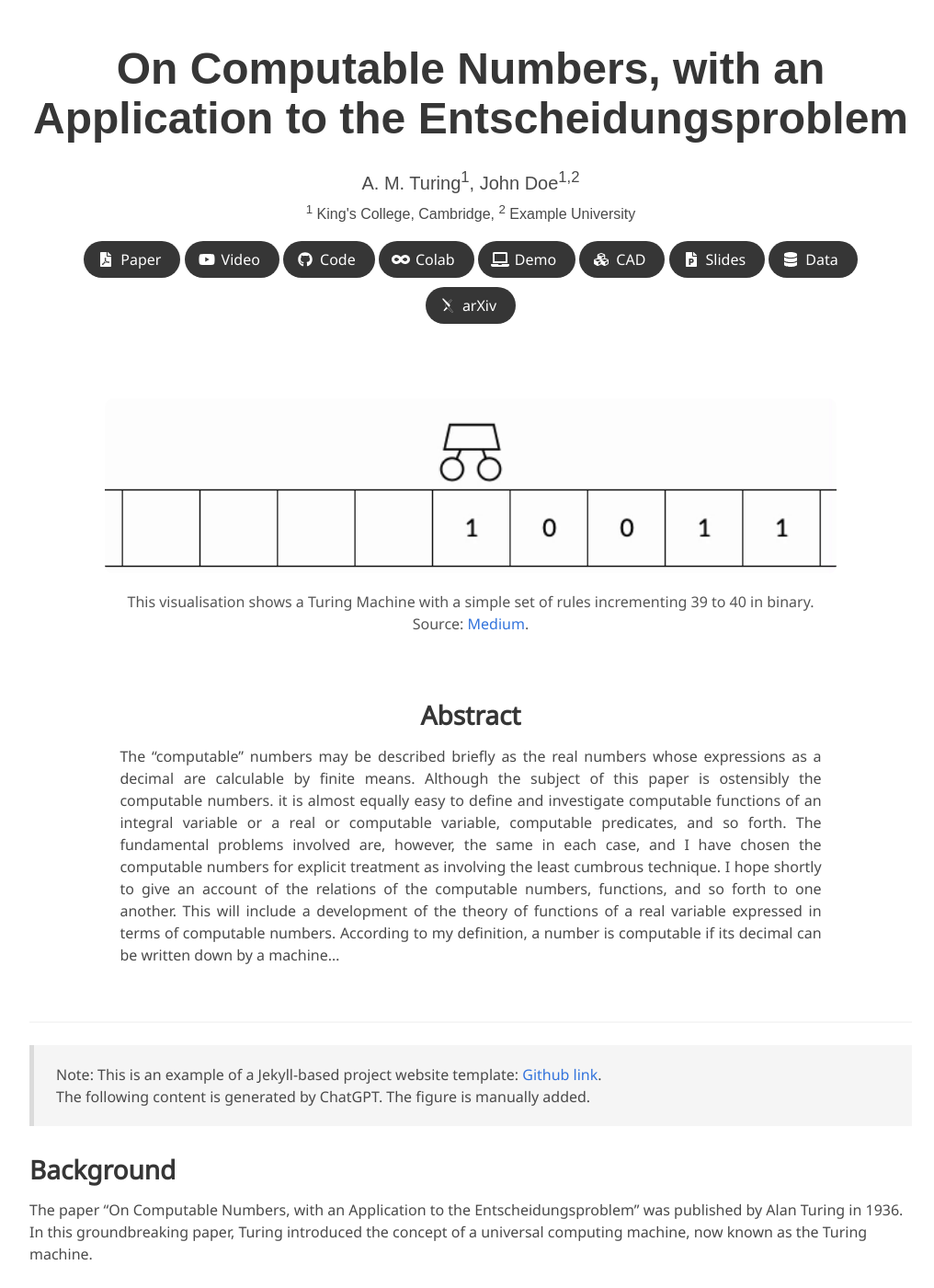
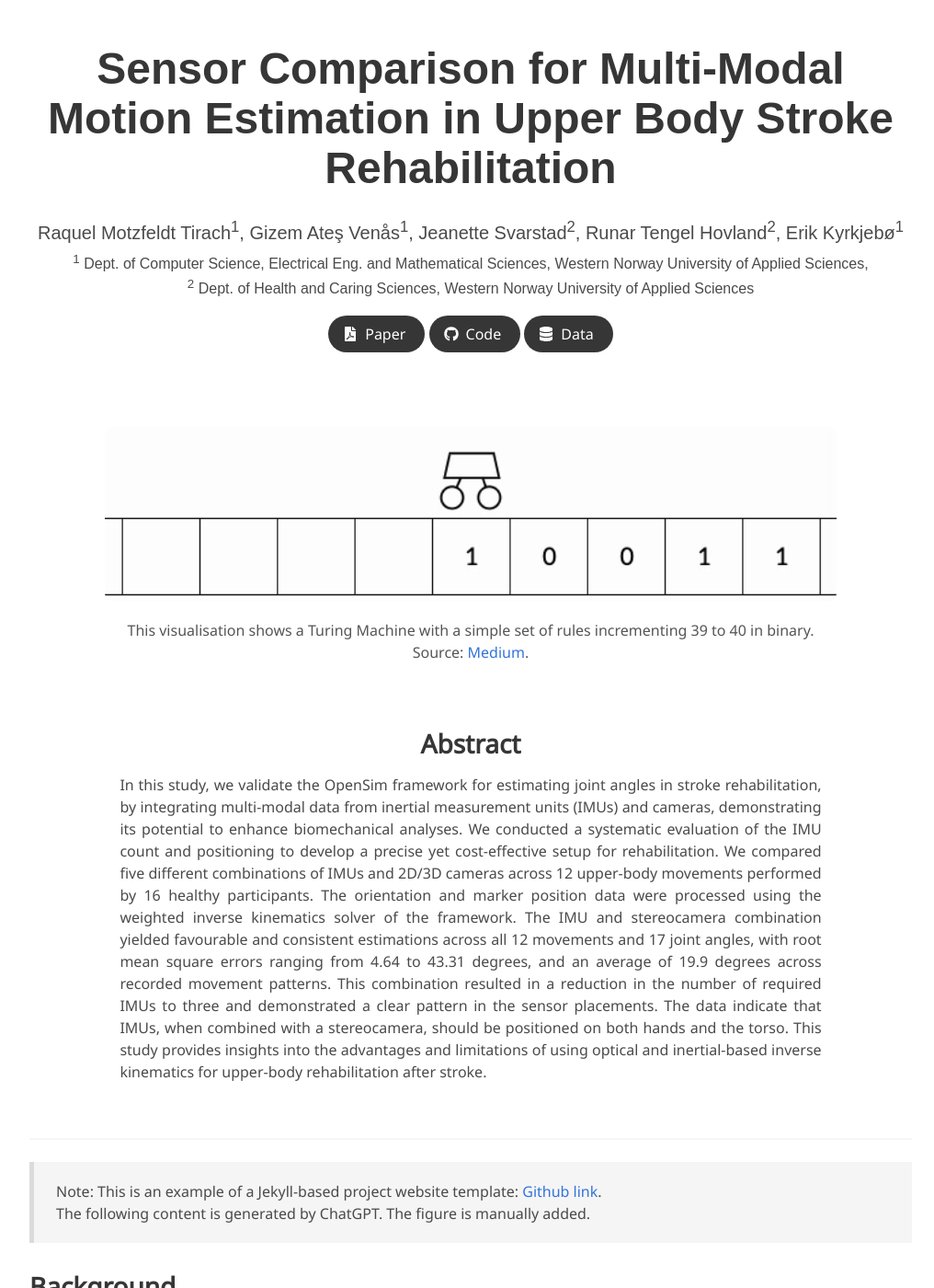
Before and after one commit to RaquelMotzfeldtTirach/Sensor_Comparison_Paper_2026, a Jekyll site: the page built from index.md, in a window 1280 px wide and 1400 px high. Shown: the whole window at 92% size, without its empty margins (128-1144 px from the left). Built offline with Jekyll 4.4.1, drawn with Linux system fonts in a browser that asks for light colours; some web fonts are replaced; some of the changed text lies outside the part shown.

Commit message:
started project

```diff
--- a/index.md
+++ b/index.md
@@ -2,28 +2,28 @@
 layout: project_page
 permalink: /
 
-title: On Computable Numbers, with an Application to the Entscheidungsproblem
+title: Sensor Comparison for Multi-Modal Motion Estimation in Upper Body Stroke Rehabilitation
 authors:
-  - name: A. M. Turing
+  - name: Raquel Motzfeldt Tirach
     affils: [1]
-  - name: John Doe
-    affils: [1,2]
+  - name: Gizem Ateş Venås
+    affils: [1]
+  - name: Jeanette Svarstad
+    affils: [2]
+  - name: Runar Tengel Hovland
+    affils: [2]
+  - name: Erik Kyrkjebø
+    affils: [1]
 
 affiliations:
   - id: 1
-    name: King's College, Cambridge
+    name: Dept. of Computer Science, Electrical Eng. and Mathematical Sciences, Western Norway University of Applied Sciences
   - id: 2
-    name: Example University
+    name: Dept. of Health and Caring Sciences, Western Norway University of Applied Sciences
 
 paper: https://www.cs.virginia.edu/~robins/Turing_Paper_1936.pdf
-video: https://www.youtube.com/results?search_query=turing+machine
-code: https://github.com/topics/turing-machines
-data: https://huggingface.co/docs/datasets
-arxiv: https://arxiv.org/abs/1234.56789
-colab: https://colab.research.google.com/
-demo: https://example.com/demo
-slides: https://example.com/slides.pdf
-cad: https://example.com/cadfile
+code: https://github.com/RaquelMotzfeldtTirach/IMU_and_markers_IK_OpenSim
+data: https://dataverse.no/dataset.xhtml?persistentId=doi:10.18710/4EWI6I
 
 eyecatcher_media:
   image: /static/image/turing_machine.gif
@@ -38,19 +38,7 @@ carousel:
     caption: Placeholder slide for results.
 
 abstract: |
-  The "computable" numbers may be described briefly as the real
-  numbers whose expressions as a decimal are calculable by finite means.
-  Although the subject of this paper is ostensibly the computable numbers.
-  it is almost equally easy to define and investigate computable functions
-  of an integral variable or a real or computable variable, computable
-  predicates, and so forth. The fundamental problems involved are,
-  however, the same in each case, and I have chosen the computable numbers
-  for explicit treatment as involving the least cumbrous technique. I hope
-  shortly to give an account of the relations of the computable numbers,
-  functions, and so forth to one another. This will include a development
-  of the theory of functions of a real variable expressed in terms of computable
-  numbers. According to my definition, a number is computable
-  if its decimal can be written down by a machine...
+  In this study, we validate the OpenSim framework for estimating joint angles in stroke rehabilitation, by integrating multi-modal data from inertial measurement units (IMUs) and cameras, demonstrating its potential to enhance biomechanical analyses. We conducted a systematic evaluation of the IMU count and positioning to develop a precise yet cost-effective setup for rehabilitation. We compared five different combinations of IMUs and 2D/3D cameras across 12 upper-body movements performed by 16 healthy participants. The orientation and marker position data were processed using the weighted inverse kinematics solver of the framework. The IMU and stereocamera combination yielded favourable and consistent estimations across all 12 movements and 17 joint angles, with root mean square errors ranging from 4.64 to 43.31 degrees, and an average of 19.9 degrees across recorded movement patterns. This combination resulted in a reduction in the number of required IMUs to three and demonstrated a clear pattern in the sensor placements. The data indicate that IMUs, when combined with a stereocamera, should be positioned on both hands and the torso. This study provides insights into the advantages and limitations of using optical and inertial-based inverse kinematics for upper-body rehabilitation after stroke.
 ---
 
 
```
Also changed, not shown: other parts of index.md (+2 -2 lines).
